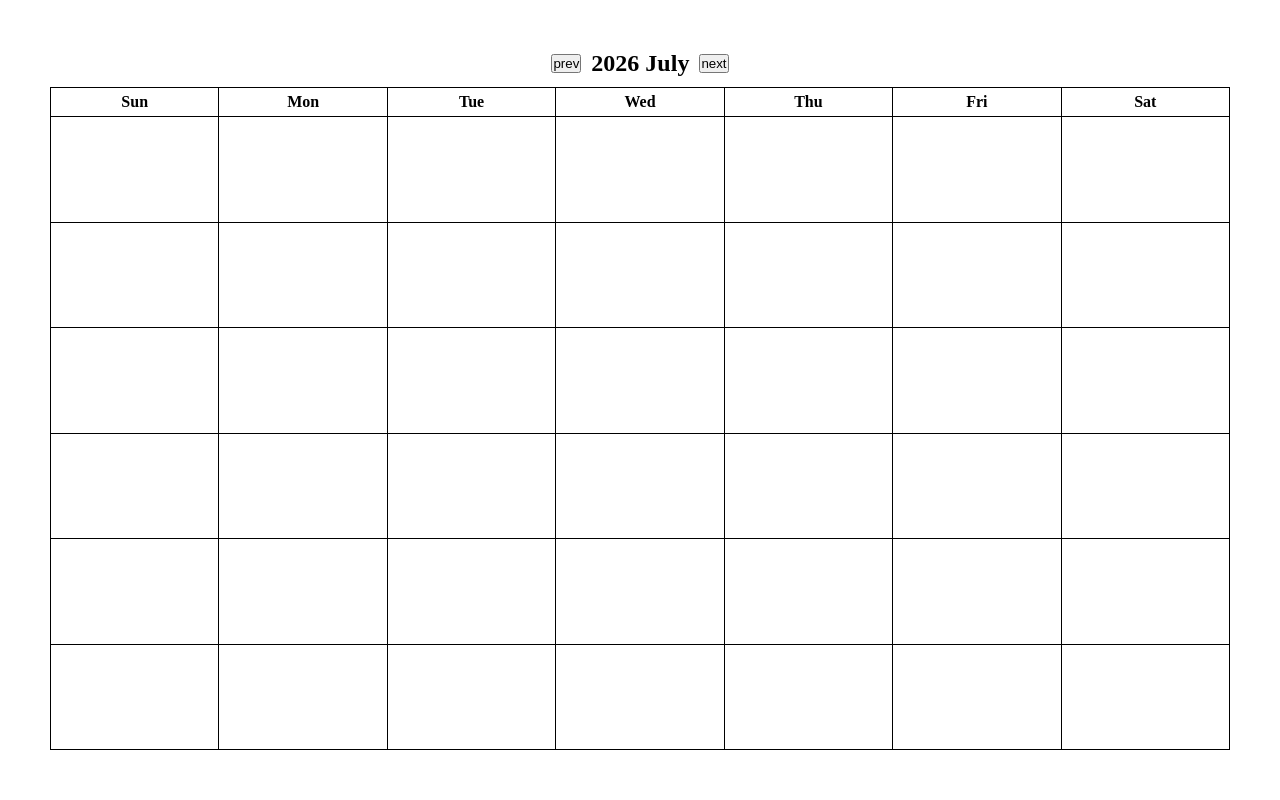
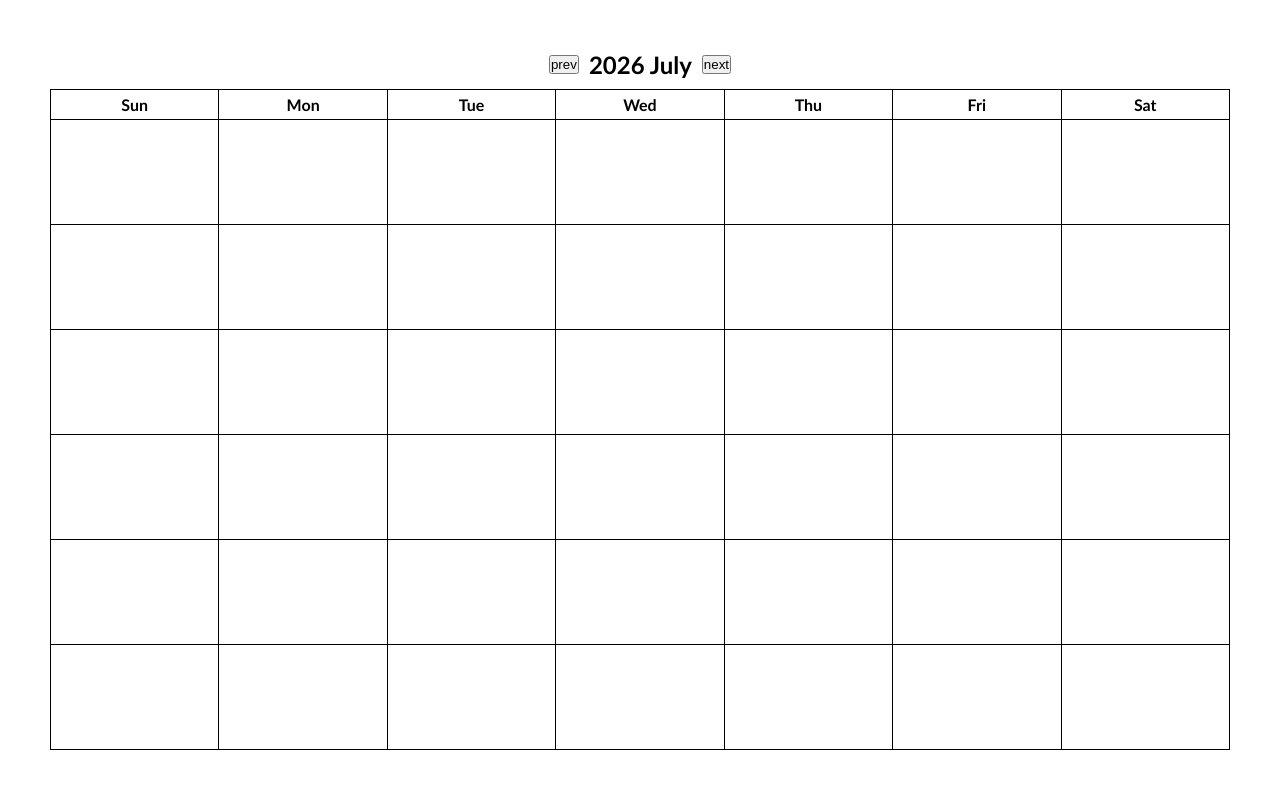
Before and after one commit to roka0430/genshin-calendar, a Node project: template views/index.ejs in a window 1280 px wide. Run offline with Node 20 templates, Linux system fonts and the light colour scheme; the template is opened without the code that fills it, so the values that code supplies are empty.

Commit message:
style: change font to Calibri

```diff
--- a/public/style.css
+++ b/public/style.css
@@ -15,6 +15,7 @@ body {
 
 body {
   padding: 50px;
+  font-family: "Calibri", sans-serif;
 }
 
 .calendar {
```
